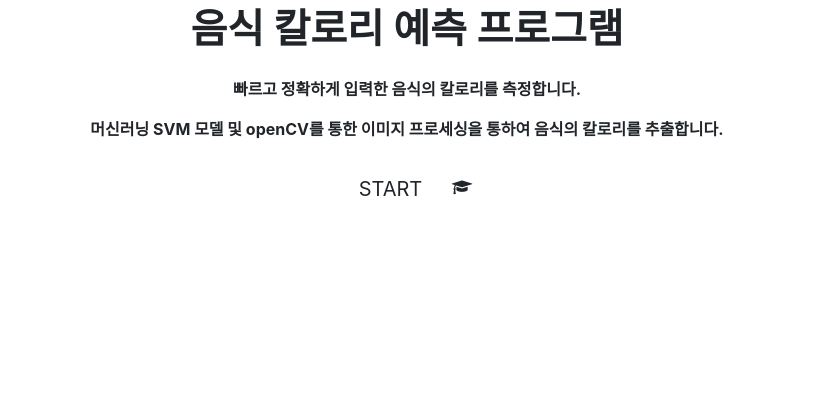
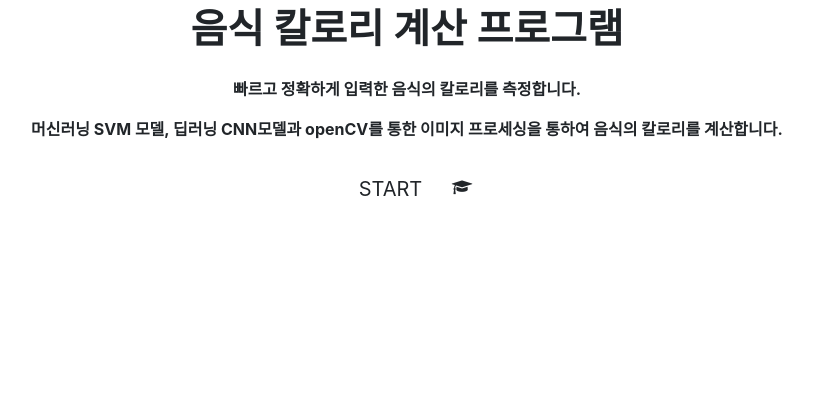
Before and after one commit to tosiktoya/calculate-calories, a Flask app: template templates/index.html in a window 1280 px wide. Shown: the part 151-571 px from the top of the page, without its empty margins (233-1046 px from the left). Run offline with Flask 2, Linux system fonts and the light colour scheme; the template is opened without the code that fills it, so the values that code supplies are empty; some libraries are stand-ins or nearby versions.

Commit message:
Update index.html

```diff
--- a/templates/index.html
+++ b/templates/index.html
@@ -10,7 +10,7 @@
 
   <meta http-equiv="x-ua-compatible" content="ie=edge">
 
-  <title>음식 칼로리 측정 프로그램</title>
+  <title>음식 칼로리 계산 프로그램</title>
 
   <!-- Font Awesome -->
 
@@ -156,7 +156,7 @@
 
               <h1 class="mb-4">
 
-                <strong>음식 칼로리 예측 프로그램</strong>
+                <strong>음식 칼로리 계산 프로그램</strong>
 
               </h1>
 
@@ -168,7 +168,7 @@
 
               <p class="mb-4 d-none d-md-block">
 
-                <strong>머신러닝 SVM 모델 및 openCV를 통한 이미지 프로세싱을 통하여 음식의 칼로리를 추출합니다.</strong>
+                <strong>머신러닝 SVM 모델, 딥러닝 CNN모델과 openCV를 통한 이미지 프로세싱을 통하여 음식의 칼로리를 계산합니다.</strong>
 
               </p>
 
@@ -212,21 +212,17 @@
 
           <div class="col-md-6 mb-4">
 
-            <h3 class="h3 mb-3">음식 칼로리 측정 결과</h3>
+            <h3 class="h3 mb-3">음식 이미지를 넣어보세요!</h3>
 
-            <p>머신 러닝 SVM 모델을 확장하여 음식 이미지에 따른 칼로리를 예측하고 학습 결과를 확인했습니다. 음식의 칼로리를 효과적으로 예측할 수 있습니다.</p>
+            <p>머신 러닝 SVM 모델과 딥러닝 CNN 모델을 이용하여 음식 이미지에 따른 음식 종류를 분류하고 학습 결과를 확인했습니다. 따라서 음식의 칼로리를 효과적으로 계산할 수 있습니다.</p>
 
             <hr>
 
-            <p>2,900개 이상의 데이터를 활용하여 1.8% 미만의 데이터 오차율을 보이는 음식 칼로리 예측 모델을 개발했습니다.
+            <p>2,900개 이상의 데이터를 활용하여 1.8% 미만의 데이터 오차율을 보이는 음식 칼로리 계산 프로그램을 개발했습니다.
 
             </p>
 
-            <a target="_blank" href="Bootstrap-4-templates-master (1).zip" class="btn btn-grey btn-md">Download
 
-              <i class="fa fa-download ml-1"></i>
-
-            </a>
 
           </div>
 
```
